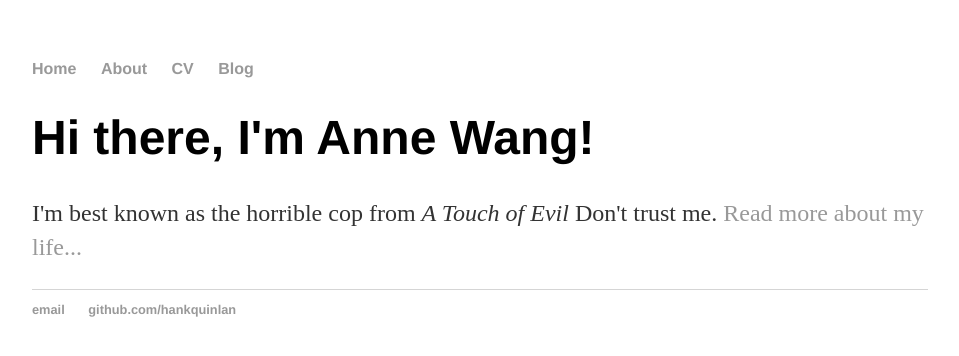
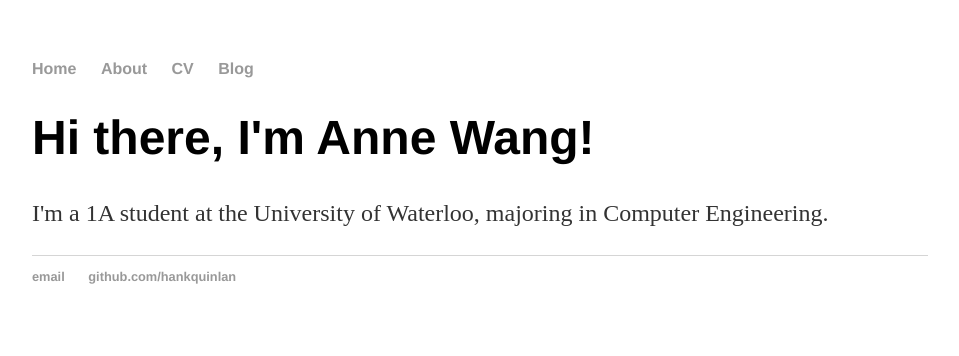
Before and after one commit to annewang27/annewang27.github.io, a Jekyll site: the page built from index.html, in a window 1280 px wide. Shown: the top 356 px of the page, without its empty margins (160-1119 px from the left). Built offline with Jekyll 4.4.1, drawn with Linux system fonts in a browser that asks for light colours.

Commit message:
Update index.html

```diff
--- a/index.html
+++ b/index.html
@@ -4,5 +4,5 @@ title: Anne Wang
 ---
 <div class="blurb">
 	<h1>Hi there, I'm Anne Wang!</h1>
-	<p>I'm best known as the horrible cop from <em>A Touch of Evil</em> Don't trust me. <a href="/about">Read more about my life...</a></p>
+	<p>I'm a 1A student at the University of Waterloo, majoring in Computer Engineering.</p>
 </div><!-- /.blurb -->
```
